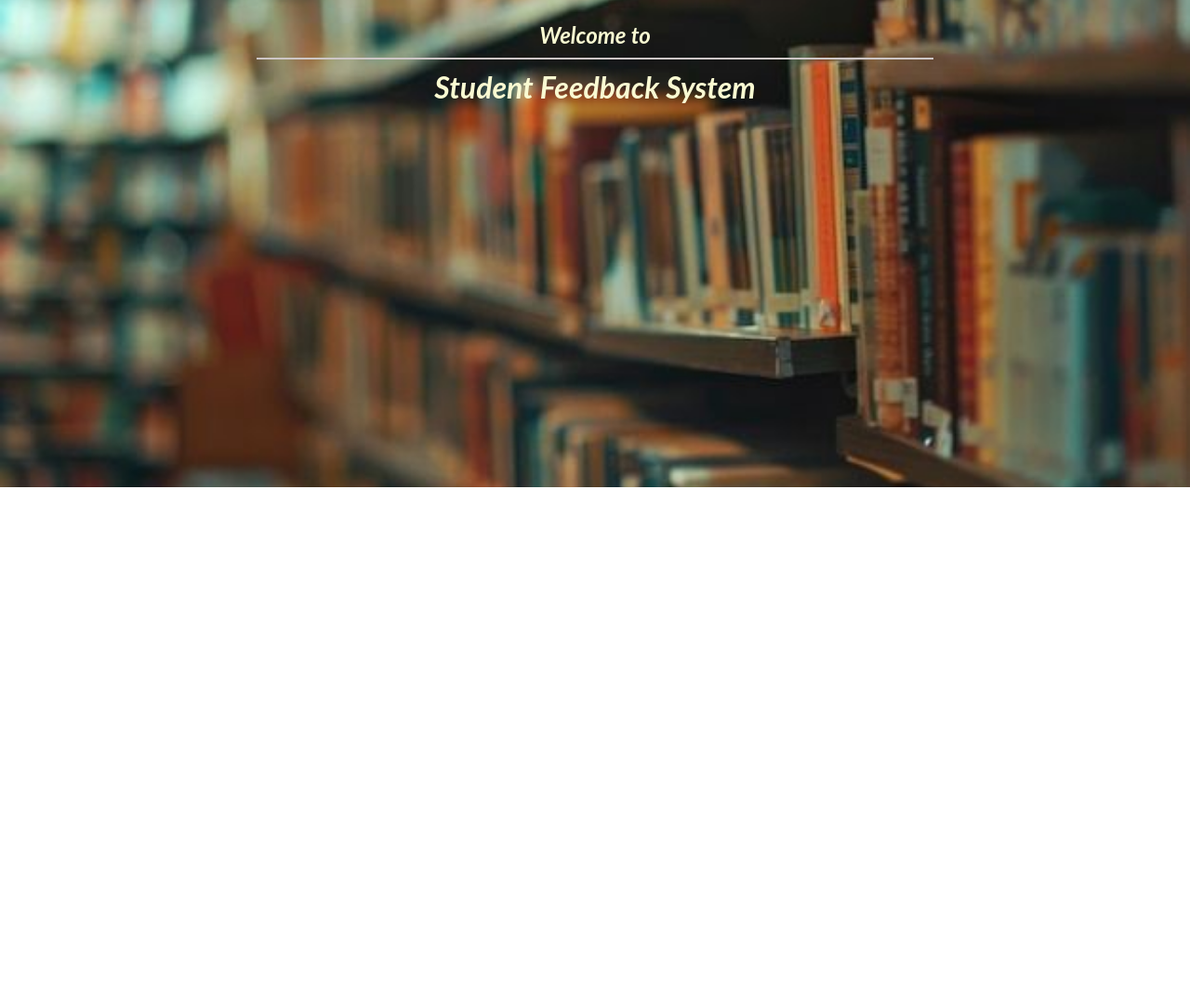
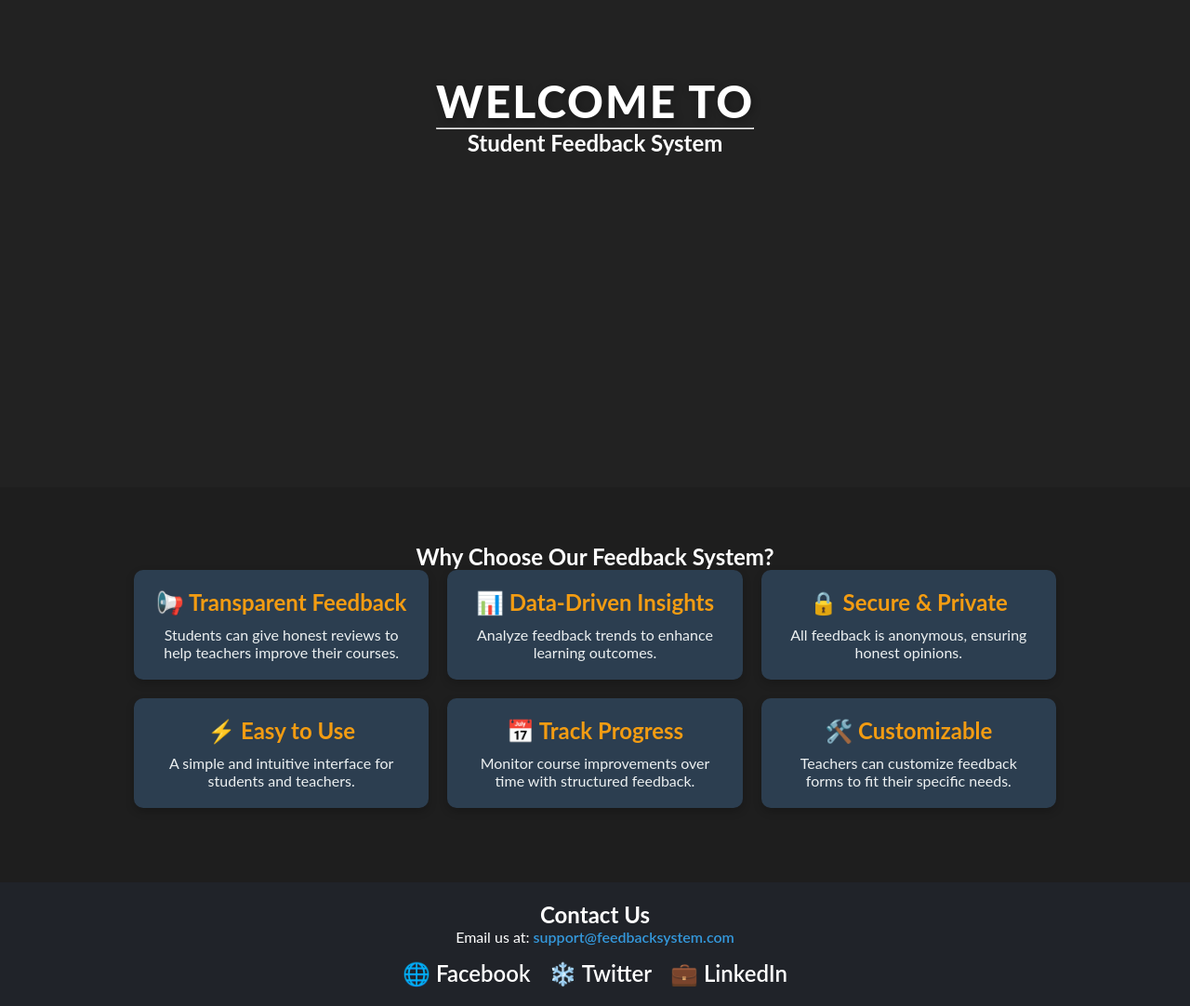
Before and after one commit to tousifJaved/Anonymous-Feedback, a website: page frontend/home.html in a window 1280 px wide. Shown: the part 276-1358 px from the top of the page at 93% size. Before the commit the page ends 800 px from the top, so only its background shows below. Drawn offline with Linux system fonts and the light colour scheme.

Commit message:
Updated HomePage Design

```diff
--- a/frontend/css/homeStyle.css
+++ b/frontend/css/homeStyle.css
@@ -1,65 +1,73 @@
+/* General Reset */
 * {
   margin: 0;
   padding: 0;
   box-sizing: border-box;
   font-family: "Lato", sans-serif;
+  scroll-behavior: smooth;
 }
 
+/* Body */
 body {
+  background-color: #1e1e1e;
+  display: flex;
+  flex-direction: column;
+  align-items: center;
+  justify-content: center;
+}
+
+/* Background Section */
+.background {
+  position: relative;
+  width: 100%;
   height: 100vh;
+  background-color: #222222;
   display: flex;
   align-items: center;
   justify-content: center;
-	position: relative;
+  text-align: center;
+  color: white;
   overflow: hidden;
 }
 
-.background {
-	position: absolute;
-	top: 0;
-	left: 0;
-	width: 100%;
-	height: 100%;
-	z-index: -1;
-	background-image: url("../images/image1.jpeg");
-	background-size: cover;
-	background-position: center;
+/* Title Styling */
+.background h1 {
+  font-size: 3rem;
+  font-weight: 800;
+  text-transform: uppercase;
+  letter-spacing: 2px;
+  text-shadow: 2px 2px 10px rgba(0, 0, 0, 0.3);
+  animation: fadeIn 1.5s ease-in-out;
 }
 
-.quote-container {
-	position: absolute;
-	top: 43%;
-	left: 50%;
-	transform: translate(-50%, -50%);
-	color: #fafad2;
-	font-weight: 300;
-	font-style: italic;
-	padding: 20px;
-	text-align: center;
-	width: 60%;
+/* Subtitle Styling */
+.background p {
+  font-size: 1.5rem;
+  margin-top: 10px;
+  font-weight: 500;
+  opacity: 0.9;
+  animation: fadeIn 2s ease-in-out;
 }
 
-.divider {
-	border: none;
-	height: 2px;
-	background-color: rgb(205, 198, 198);
-	margin: 10px 0;
+/* Keyframe Animations */
+@keyframes fadeIn {
+  0% {
+    opacity: 0;
+    transform: translateY(-20px);
   }
-
-h1 {
-	font-size: 1.5rem;
-	font-family: "Lato", sans-serif;
-	margin-bottom: 10px;
+  100% {
+    opacity: 1;
+    transform: translateY(0);
   }
-
-h2 {
-	margin: 0;
-	font-size: 2em;
-	font-family: "Lato", sans-serif;
 }
-
-p {
-	font-size: 1.5rem;
+/* Top Navigation */
+.top-nav {
+  position: fixed;
+  top: 20px;
+  right: 30px;
+  display: flex;
+  gap: 15px;
+  z-index: 100;
 }
 
 .dropdown-menu {
@@ -120,3 +128,114 @@ p {
 	color: white;
 	margin-left: 5px;
 }
+
+/* Features Section */
+.features-section {
+  width: 100%;
+  padding: 60px 20px;
+  background: #1e1e1e;
+  text-align: center;
+  color: white;
+}
+
+/* Features Grid */
+.features-grid {
+  display: grid;
+  grid-template-columns: repeat(auto-fit, minmax(250px, 1fr));
+  gap: 20px;
+  padding: 0 10%;
+}
+
+/* Feature Cards */
+.feature {
+  background: #2c3e50;
+  padding: 20px;
+  border-radius: 10px;
+  box-shadow: 0 4px 10px rgba(0, 0, 0, 0.2);
+  transition: all 0.3s ease-in-out;
+  color: white;
+  opacity: 0;
+  transform: translateY(50px);
+  transition: opacity 0.6s ease-out, transform 0.6s ease-out;
+}
+
+/* When feature cards are visible */
+.feature.show {
+  opacity: 1;
+  transform: translateY(0);
+}
+
+.feature:hover {
+  transform: translateY(-5px);
+  background: #34495e;
+}
+
+.feature h3 {
+  color: #f39c12;
+  font-size: 1.5rem;
+  margin-bottom: 10px;
+}
+
+.feature p {
+  color: #ecf0f1;
+  font-size: 1rem;
+}
+
+/* Contact Section */
+.contact-section {
+  width: 100%;
+  padding: 60px 20px;
+  background: #dfe6e9;
+  text-align: center;
+}
+
+.contact-section h2 {
+  font-size: 2rem;
+  color: #2c3e50;
+  margin-bottom: 20px;
+}
+
+.contact-section p {
+  font-size: 1.1rem;
+  color: #555;
+  margin-bottom: 15px;
+}
+
+/* Footer */
+.footer {
+  width: 100%;
+  background: #202329;
+  color: white;
+  text-align: center;
+  padding: 20px 10px;
+  margin-top: 20px;
+}
+
+.footer a {
+  color: #3498db;
+  text-decoration: none;
+  font-weight: 600;
+  transition: color 0.3s ease-in-out;
+}
+
+.footer a:hover {
+  color: #1abc9c;
+}
+
+/* Social Media Icons */
+.social-icons {
+  display: flex;
+  justify-content: center;
+  gap: 20px;
+  margin-top: 15px;
+}
+
+.social-icons a {
+  color: white;
+  font-size: 24px;
+  transition: transform 0.3s ease-in-out;
+}
+
+.social-icons a:hover {
+  transform: scale(1.2);
+}
--- a/frontend/home.html
+++ b/frontend/home.html
@@ -19,6 +19,7 @@
       </div>
     </div>
 
+    <!-- Hero Section -->
     <div class="background">
       <div class="quote-container">
         <h1>Welcome to</h1>
@@ -27,7 +28,79 @@
       </div>
     </div>
 
+    <!-- Features Section -->
+    <section id="features" class="features-section">
+      <h2>Why Choose Our Feedback System?</h2>
+      <div class="features-grid">
+        <div class="feature">
+          <h3>📢 Transparent Feedback</h3>
+          <p>
+            Students can give honest reviews to help teachers improve their
+            courses.
+          </p>
+        </div>
+        <div class="feature">
+          <h3>📊 Data-Driven Insights</h3>
+          <p>Analyze feedback trends to enhance learning outcomes.</p>
+        </div>
+        <div class="feature">
+          <h3>🔒 Secure & Private</h3>
+          <p>All feedback is anonymous, ensuring honest opinions.</p>
+        </div>
+        <div class="feature">
+          <h3>⚡ Easy to Use</h3>
+          <p>A simple and intuitive interface for students and teachers.</p>
+        </div>
+        <div class="feature">
+          <h3>📅 Track Progress</h3>
+          <p>Monitor course improvements over time with structured feedback.</p>
+        </div>
+        <div class="feature">
+          <h3>🛠️ Customizable</h3>
+          <p>
+            Teachers can customize feedback forms to fit their specific needs.
+          </p>
+        </div>
+      </div>
+    </section>
+
+    <!-- Footer Section -->
+    <footer id="contact" class="footer">
+      <h2>Contact Us</h2>
+      <p>
+        Email us at:
+        <a href="mailto:support@feedbacksystem.com"
+          >support@feedbacksystem.com</a
+        >
+      </p>
+      <div class="social-icons">
+        <a href="https://facebook.com" target="_blank">🌐 Facebook</a>
+        <a href="https://twitter.com" target="_blank">❄️ Twitter</a>
+        <a href="https://linkedin.com" target="_blank">💼 LinkedIn</a>
+      </div>
+    </footer>
+
+    <!-- Smooth Scrolling Script -->
     <script>
+      document.addEventListener("DOMContentLoaded", function () {
+        const features = document.querySelectorAll(".feature");
+
+        const observer = new IntersectionObserver(
+          (entries, observer) => {
+            entries.forEach((entry) => {
+              if (entry.isIntersecting) {
+                entry.target.classList.add("show");
+                observer.unobserve(entry.target);
+              }
+            });
+          },
+          { threshold: 0.2 }
+        );
+
+        features.forEach((feature) => {
+          observer.observe(feature);
+        });
+      });
       document
         .querySelector(".menu-icon")
         .addEventListener("click", function () {
```
Lines whose indentation alone changed are shown as unchanged.
